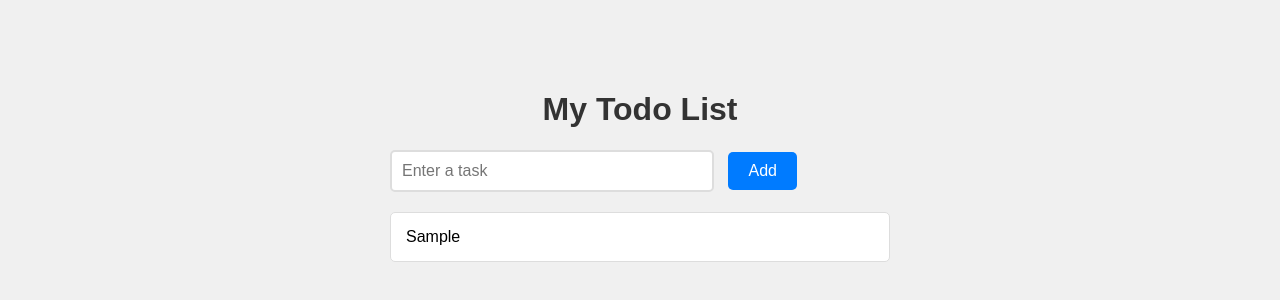
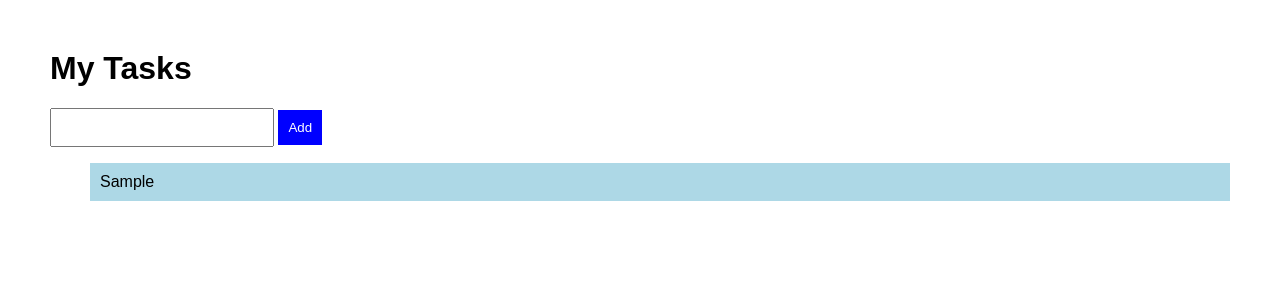
Before and after one commit to alexandra-adamchyk/web-dev-interview-prep, a plain HTML site: page mini-projects/todo-app-react/index.html in a window 1280 px wide. Both pictures are taken after typing "Sample" into the empty fields and a click on the button "Add". Drawn offline with Linux system fonts and the light colour scheme.

Commit message:
feat: add html and css

```diff
--- a/mini-projects/todo-app-react/index.html
+++ b/mini-projects/todo-app-react/index.html
@@ -1,19 +1,23 @@
 <!DOCTYPE html>
 <html>
 <head>
-    <title>My Todo List</title>
-    <link rel="stylesheet" href="style.css">
+    <title>Todo List</title>
+    <!-- CSS file -->
+    <link rel="stylesheet" href="/mini-projects/todo-app-react/style.css">
 </head>
 <body>
-    <h1>My Todo List</h1>
+    <!-- Page title -->
+    <h1>My Tasks</h1>
 
-    <!-- Input to add new task -->
-    <input type="text" id="taskInput" placeholder="Enter a task">
+    <!-- Input field -->
+    <input type="text" id="taskInput">
+    <!-- Add button -->
     <button onclick="addTask()">Add</button>
 
-    <!-- List of tasks -->
+    <!-- Task list -->
     <ul id="taskList"></ul>
 
-    <script src="script.js"></script>
+    <!-- JS file -->
+    <script src="/mini-projects/todo-app-react/script.js"></script>
 </body>
 </html>
--- a/mini-projects/todo-app-react/style.css
+++ b/mini-projects/todo-app-react/style.css
@@ -1,76 +1,33 @@
-/* Simple styling for todo app */
-
+/* Page style */
 body {
-    font-family: Arial, sans-serif;
-    max-width: 500px;
-    margin: 50px auto;
-    padding: 20px;
-    background-color: #f0f0f0;
+    font-family: Arial;
+    margin: 50px;
 }
 
-h1 {
-    text-align: center;
-    color: #333;
+/* Input style */
+input {
+    padding: 10px;
+    width: 200px;
 }
 
-/* Input field */
-input {
-    width: 300px;
+/* Button style */
+button {
     padding: 10px;
-    font-size: 16px;
-    border: 2px solid #ddd;
-    border-radius: 5px;
-    margin-right: 10px;
+    background: blue;
+    color: white;
+    border: none;
 }
 
-/* Add button */
-button {
-    padding: 10px 20px;
-    font-size: 16px;
-    background-color: #007bff;
-    color: white;
-    border: none;
-    border-radius: 5px;
-    cursor: pointer;
+/* Task style */
+li {
+    padding: 10px;
+    margin: 5px 0;
+    background: lightblue;
+    list-style: none;
 }
 
-button:hover {
-    background-color: #0056b3;
+/* Done style */
+.done {
+    background: lightgreen;
+    text-decoration: line-through;
 }
-
-/* Task list */
-ul {
-    padding: 0;
-    margin-top: 20px;
-}
-
-/* Individual task */
-li {
-    padding: 15px;
-    margin: 10px 0;
-    background-color: white;
-    border: 1px solid #ddd;
-    border-radius: 5px;
-    list-style: none;
-    cursor: pointer;
-    transition: background-color 0.3s;
-}
-
-li:hover {
-    background-color: #f8f9fa;
-}
-
-/* Completed task */
-.completed {
-    text-decoration: line-through;
-    background-color: #d4edda;
-    color: #155724;
-}
-
-/* Empty message */
-.empty {
-    text-align: center;
-    color: #666;
-    font-style: italic;
-    padding: 20px;
-}
```
